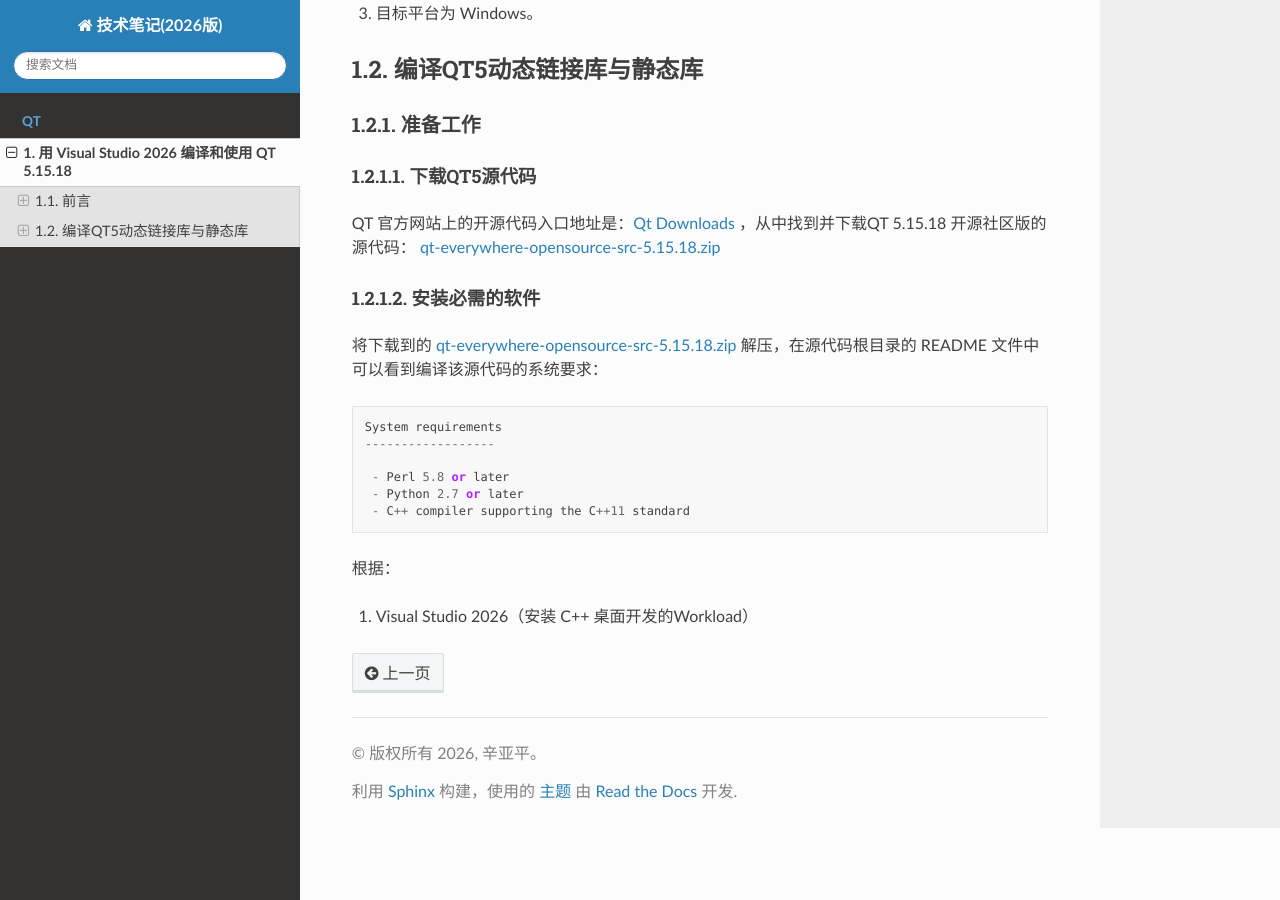
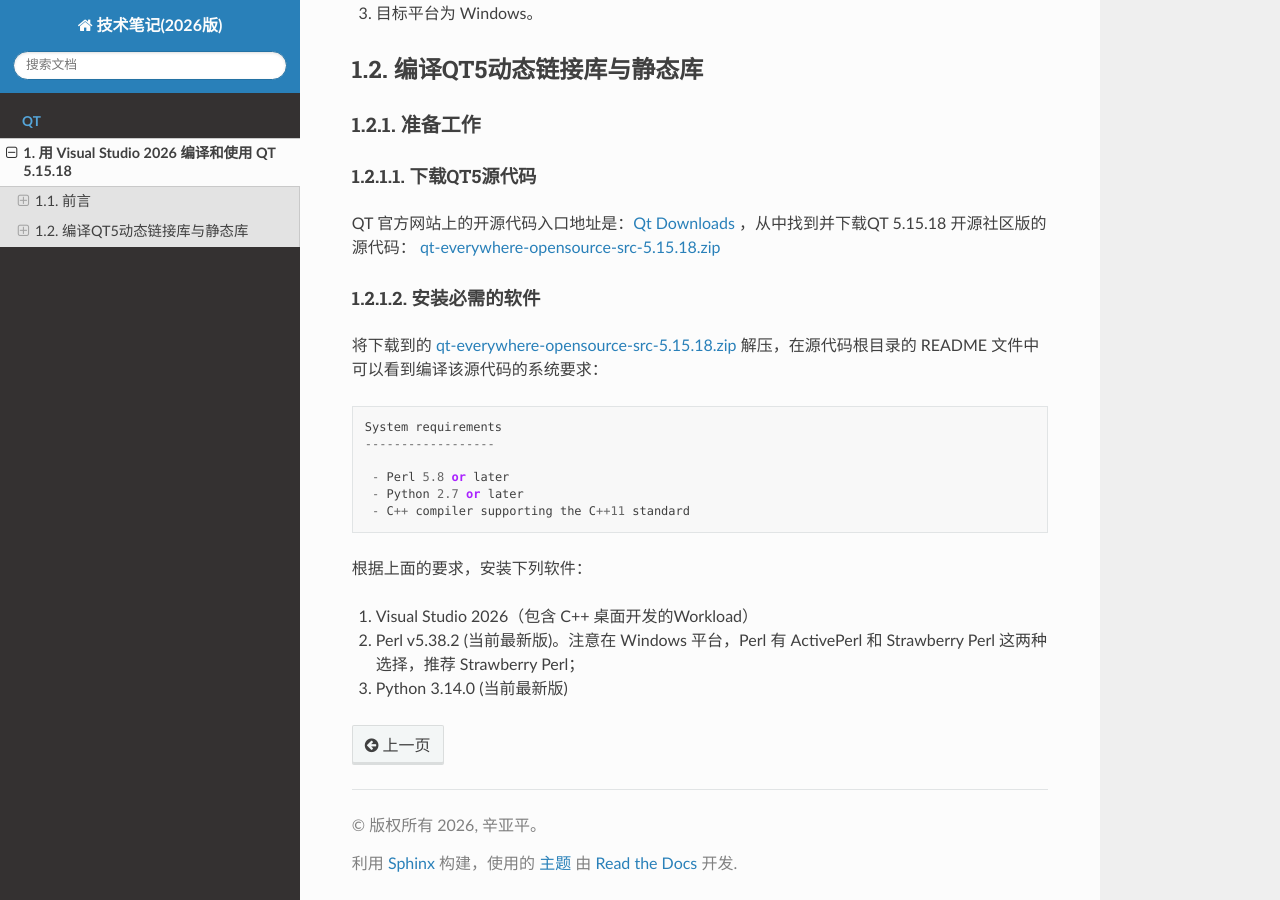
Before and after one commit to yapingxin/TechNotes-2026, a Sphinx documentation site: the page built from docs/QT/260121-VS2026-BuildQT5.rst, in a window 1280 px wide and 900 px high, scrolled down 566 px. Built offline with Sphinx 7.4.7 and the Read the Docs theme 3.1.0, drawn with Linux system fonts in a browser that asks for light colours.

Commit message:
根据上面的要求，安装下列软件：
#. Visual Studio 2026（包含 C++ 桌面开发的Workload）
#. Perl v5.38.2 (当前最新版)。注意在 Windows 平台，Perl 有 ActivePerl 和 Strawberry Perl 这两种选择，推荐 Strawberry Perl；
#. Python 3.14.0 (当前最新版)

```diff
--- a/docs/QT/260121-VS2026-BuildQT5.rst
+++ b/docs/QT/260121-VS2026-BuildQT5.rst
@@ -44,6 +44,8 @@
     - C++ compiler supporting the C++11 standard
 
 
-根据：
+根据上面的要求，安装下列软件：
 
-#. Visual Studio 2026（安装 C++ 桌面开发的Workload）
+#. Visual Studio 2026（包含 C++ 桌面开发的Workload）
+#. Perl v5.38.2 (当前最新版)。注意在 Windows 平台，Perl 有 ActivePerl 和 Strawberry Perl 这两种选择，推荐 Strawberry Perl；
+#. Python 3.14.0 (当前最新版)
```
